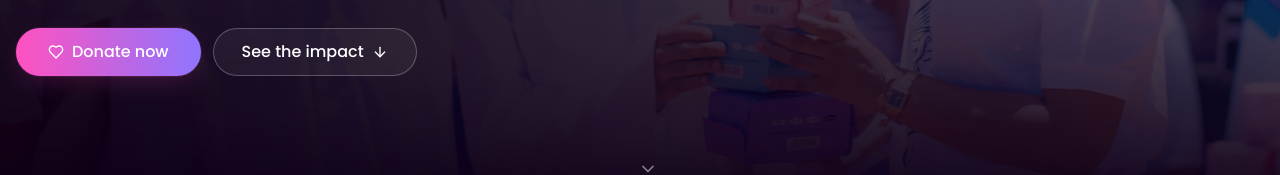
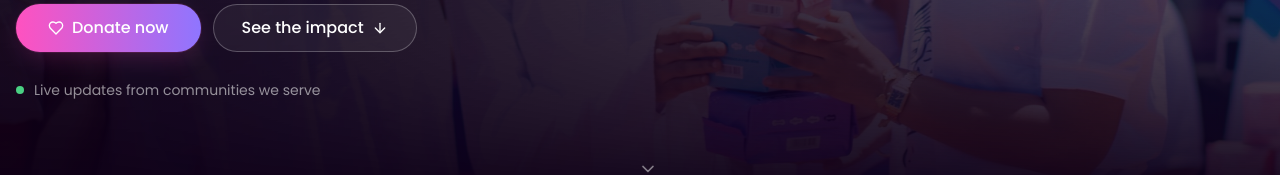
Before and after one commit to Casynino/ORA-OS, a Next.js app: page /donate in a window 1280 px wide. Shown: the part 587-762 px from the top of the page. Built offline with nearby package versions, Linux system fonts and the light colour scheme; no server answers; the database is empty.

Commit message:
Donate hero: same plain cycling live-donations line, below the buttons
Matched the home page — added the minimal cycling live-pulse line (green dot
+ warm phrasing, no card) under the Donate now / See the impact buttons, and
removed the floating pill so the donate hero reads the same way.

```diff
--- a/app/(public)/donate/page.tsx
+++ b/app/(public)/donate/page.tsx
@@ -14,7 +14,8 @@ import { prisma } from "@/lib/db";
 import { getDonationFeed } from "@/lib/services/donation-feed";
 import { DonationForm } from "@/components/public/donation-form";
 import { LiveDonationFeed } from "@/components/public/live-donation-feed";
-import { AmbientDonations, LiveImpactNumbers } from "@/components/public/donate-ambient";
+import { LiveImpactNumbers } from "@/components/public/donate-ambient";
+import { HomeLivePulse } from "@/components/public/home-live-pulse";
 import { Reveal } from "@/components/ui/reveal";
 import { buttonVariants } from "@/components/ui/button";
 import { cn } from "@/lib/utils";
@@ -109,11 +110,11 @@ export default async function DonatePage() {
                 <ArrowDown className="size-4" />
               </Link>
             </div>
+
+            {/* live donations — plain cycling line, like the home page */}
+            <HomeLivePulse initial={feed} className="mt-7" />
           </Reveal>
         </div>
-
-        {/* ambient floating donation pill */}
-        <AmbientDonations initial={feed} />
 
         {/* scroll cue */}
         <Link
```
